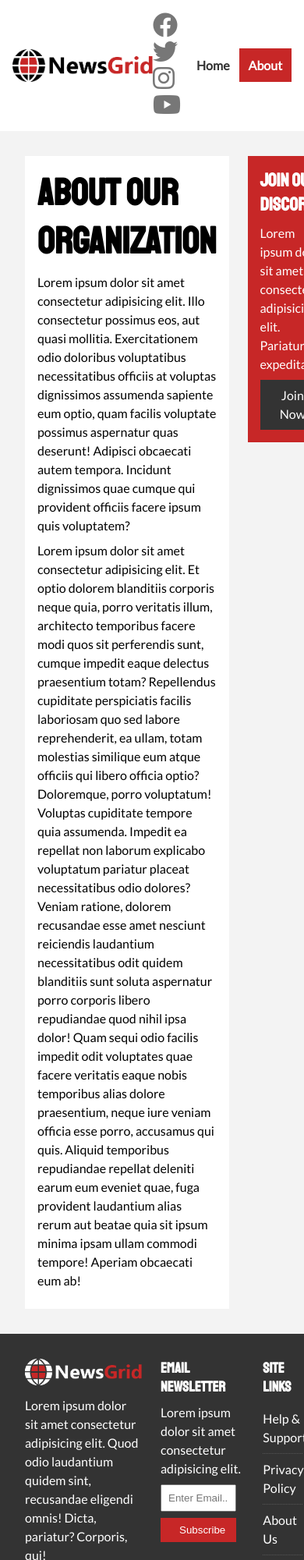
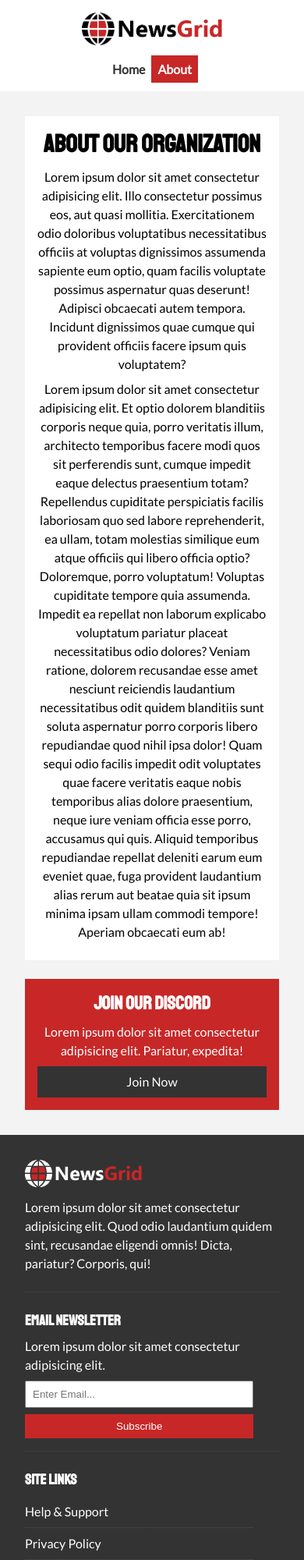
Before and after one commit to rico042002/newsGrid, a plain HTML site: page about.html in a window 390 px wide. Shown: the top 2000 px of the page at 78% size. Drawn offline with Linux system fonts and the light colour scheme.

Commit message:
third commit

```diff
--- a/css/mobile.css
+++ b/css/mobile.css
@@ -0,0 +1,60 @@
+/* Navigation */
+#main-nav .social {
+  display: none;
+}
+
+#main-nav .container {
+  grid-template-columns: 1fr;
+  grid-gap: 1.2rem;
+}
+
+#main-nav ul,
+#main-nav .logo {
+  justify-self: center;
+}
+
+#main-nav ul li a {
+  padding: 0.5rem;
+}
+
+#home-articles .articles-container {
+  grid-template-columns: repeat(2, 1fr);
+}
+
+#home-articles .articles-container > *:first-child,
+#home-articles .articles-container > *:last-child {
+  grid-template-columns: 1fr;
+  grid-column: 1;
+}
+
+@media (max-width: 600px) {
+  /* Stack Grid Items */
+  #showcase .showcase-container,
+  #home-articles .articles-container,
+  #main-footer .footer-container {
+    grid-template-columns: 1fr;
+  }
+
+  #main-footer .footer-container > *:last-child {
+    grid-column: 1;
+  }
+
+  #main-footer .footer-container > *:first-child,
+  #main-footer .footer-container > *:nth-child(2) {
+    border-bottom: #444 dotted 1px;
+    padding-bottom: 1rem;
+  }
+
+  .page-container {
+    grid-template-columns: 1fr;
+    text-align: center;
+  }
+
+  .page-container > *:first-child {
+    grid-row: 1;
+  }
+
+  .l-heading {
+    font-size: 2rem;
+  }
+}
--- a/css/style.css
+++ b/css/style.css
@@ -284,6 +284,7 @@ h6 {
 #home-articles .articles-container {
   display: grid;
   grid-template-columns: repeat(3, 1fr);
+  grid-gap: 1rem;
 }
 
 #home-articles .articles-container > *:first-child,
```
